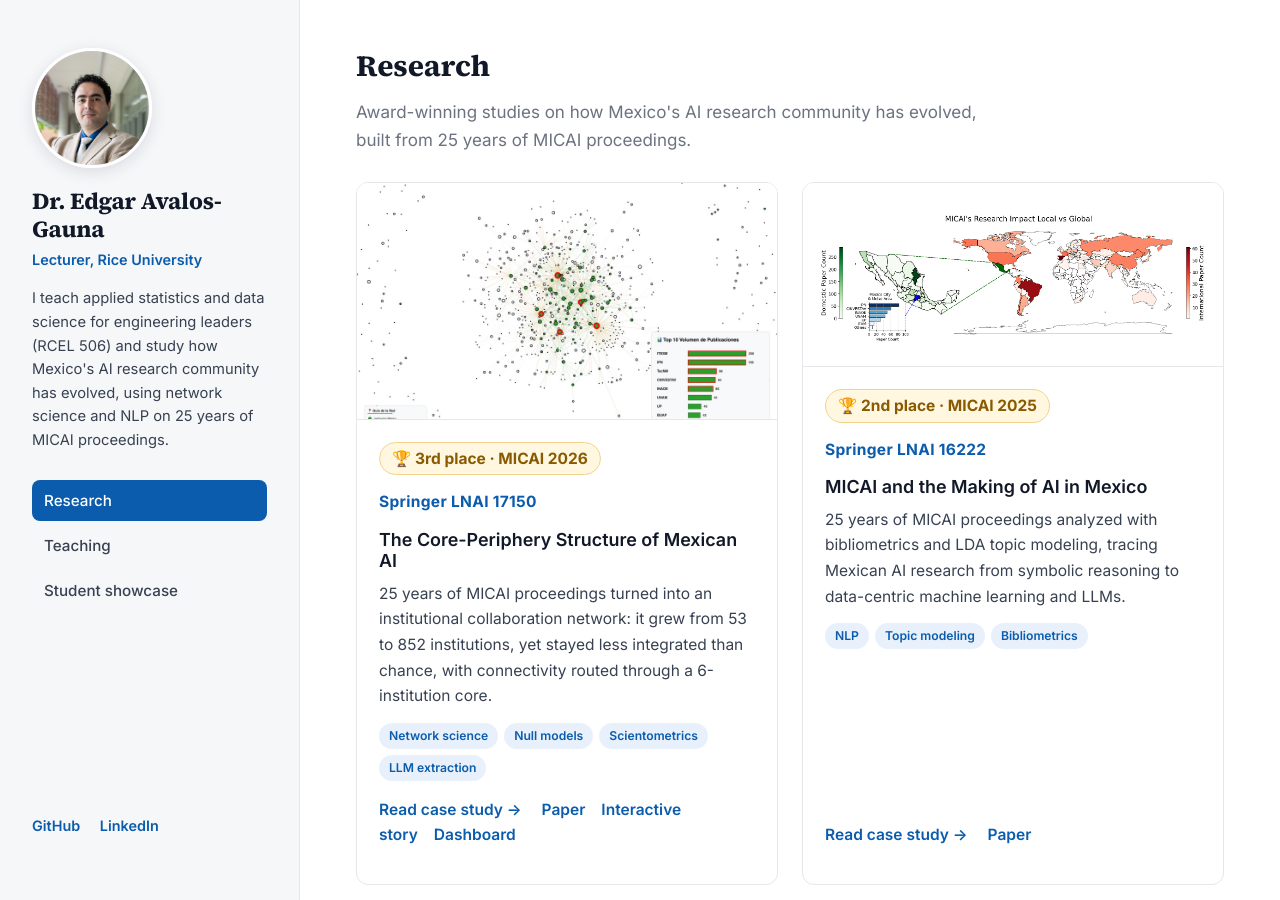
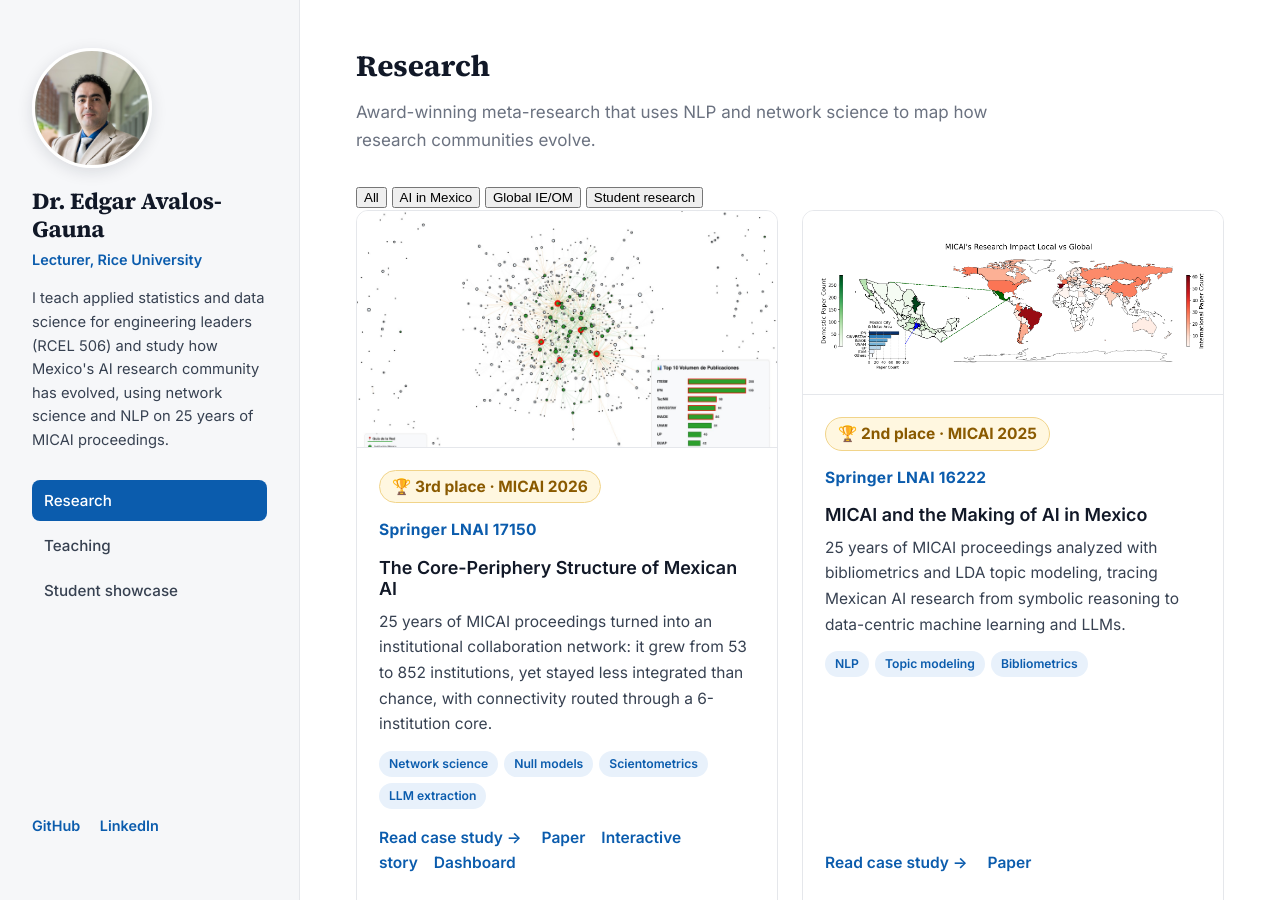
Before and after one commit to edavgaun/edavgaun.github.io, a Jekyll site: the page built from index.html, in a window 1280 px wide and 900 px high. Built offline with Jekyll 4.4.1, drawn with Linux system fonts in a browser that asks for light colours.

Commit message:
Enhance research section with tabs and updated content
Updated the research section to include meta-research and added tab functionality for filtering projects.

```diff
--- a/index.html
+++ b/index.html
@@ -3,10 +3,30 @@
 ---
 <section class="panel" id="research">
   <h2>Research</h2>
-  <p class="section-intro">Award-winning studies on how Mexico's AI research community has evolved, built from 25 years of MICAI proceedings.</p>
-  <div class="grid grid-2">
+  <p class="section-intro">Award-winning meta-research that uses NLP and network science to map how research communities evolve.</p>
+  <div class="tabs" role="tablist">
+    <button class="tab active" data-filter="all">All</button>
+    <button class="tab" data-filter="mexico">AI in Mexico</button>
+    <button class="tab" data-filter="ieom">Global IE/OM</button>
+    <button class="tab" data-filter="students">Student research</button>
+  </div>
+  <div class="grid grid-2" id="research-grid">
     {% for p in site.data.projects %}{% if p.featured %}{% include project-card.html project=p %}{% endif %}{% endfor %}
   </div>
+  <script>
+    (function () {
+      var tabs = document.querySelectorAll('#research .tab');
+      var cards = document.querySelectorAll('#research-grid .card');
+      tabs.forEach(function (t) {
+        t.addEventListener('click', function () {
+          tabs.forEach(function (x) { x.classList.toggle('active', x === t); });
+          cards.forEach(function (c) {
+            c.hidden = t.dataset.filter !== 'all' && c.dataset.group !== t.dataset.filter;
+          });
+        });
+      });
+    })();
+  </script>
 </section>
 
 <section class="panel" id="teaching" hidden>
```
